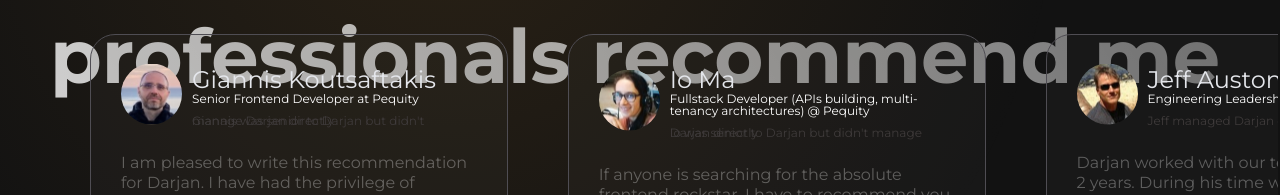
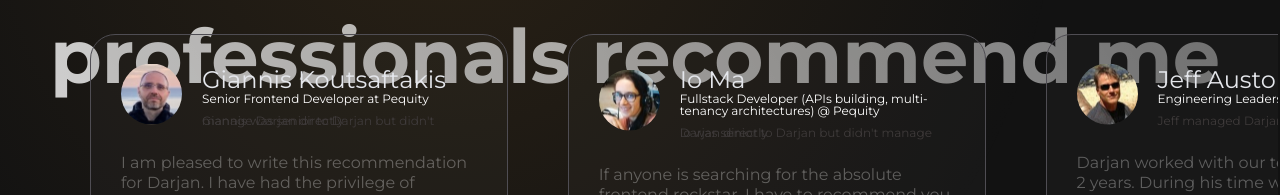
Before and after one commit to darjanDivkovic/dcv, a Vue app: page /#/recommendations in a window 1280 px wide. Shown: the part 254-449 px from the top of the page. Built offline with nearby package versions, Linux system fonts and the light colour scheme.

Commit message:
Beggin animating stuff

```diff
--- a/src/views/RecommendationsView.vue
+++ b/src/views/RecommendationsView.vue
@@ -28,6 +28,8 @@
   import MilosIcon from '@/assets/recoms/milos.svg'
   import PetarIcon from '@/assets/recoms/petar.svg'
   import WarrenIcon from '@/assets/recoms/warren.svg'
+
+  import { gsap } from 'gsap'
 
   const PEOPLE = [
   {
@@ -104,6 +106,7 @@
       const slider = document.getElementById('cards')
       this.slider = slider
       this.slider.addEventListener('mousedown', (e) => {
+        console.log('e', e.target)
         this.isDown = true;
         this.slider.classList.add('active');
         this.startX = e.pageX - this.slider.offsetLeft;
@@ -123,7 +126,7 @@
         const x = e.pageX - this.slider.offsetLeft;
         const walk = (x - this.startX) * 1.2; //scroll-fast
         this.slider.scrollLeft = this.scrollLeft - walk;
-        console.log(walk);
+        //console.log(walk);
       });
     },
   }
@@ -164,13 +167,15 @@
     border-radius: 25px
     padding: 20px 30px 30px 30px
   .card-upper
+    pointer-events: none
     display: flex
     line-height: 0px
     & > div
-      margin-left: 10px
+      margin-left: 20px
 
   .card-lower
     margin-top: 20px
+    pointer-events: none
     font-size: 100%
     color:  rgba(255, 255, 255, 0.3)
     line-height: 20px
```
